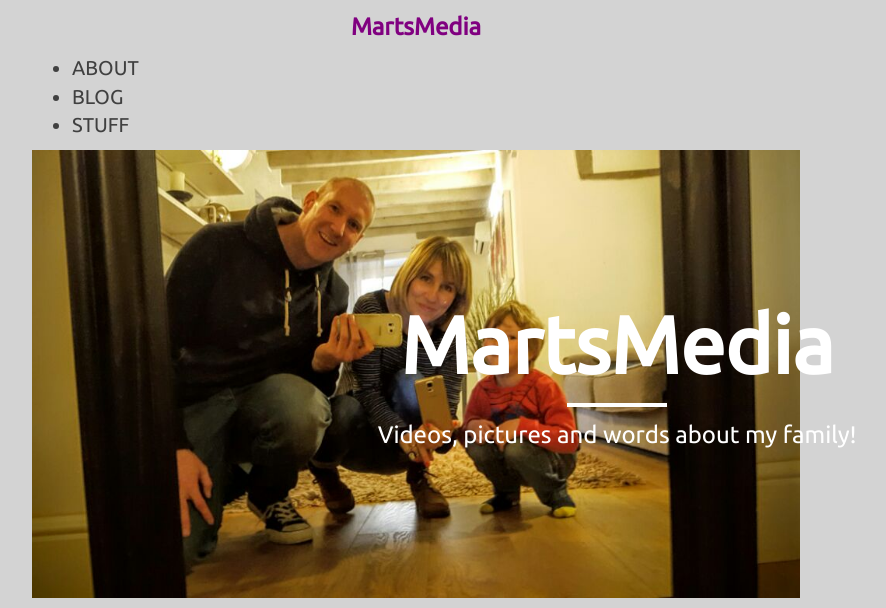
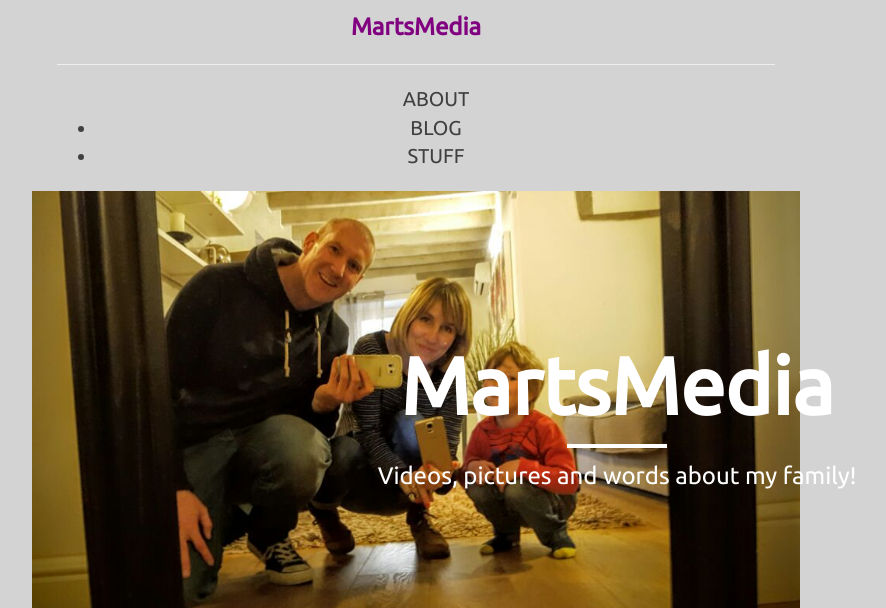
Before and after one commit to dawsino/dawsino.github.io, a Jekyll site: the page built from index.html, in a window 1280 px wide. Shown: the top 608 px of the page, without its empty margins (224-1110 px from the left). Built offline with Jekyll 4.4.1, drawn with Linux system fonts in a browser that asks for light colours; nearby versions of some CDN libraries; the list of posts is cut into pages by our own code; grey boxes are pictures that could not be loaded.

Commit message:
Update nav2.html

```diff
--- a/_includes/nav2.html
+++ b/_includes/nav2.html
@@ -1,8 +1,7 @@
 <div class="logo-wrapper">
    <a class="logo" href="\">MartsMedia</a>
-</div>
-<div class="menu">
-   <ul>
+   <hr class="menutop">
+   <ul class="menu>
       <li><a href="#">ABOUT</a></li>
       <li><a href="#">BLOG</a></li>
       <li><a href="#">STUFF</a></li>
```
